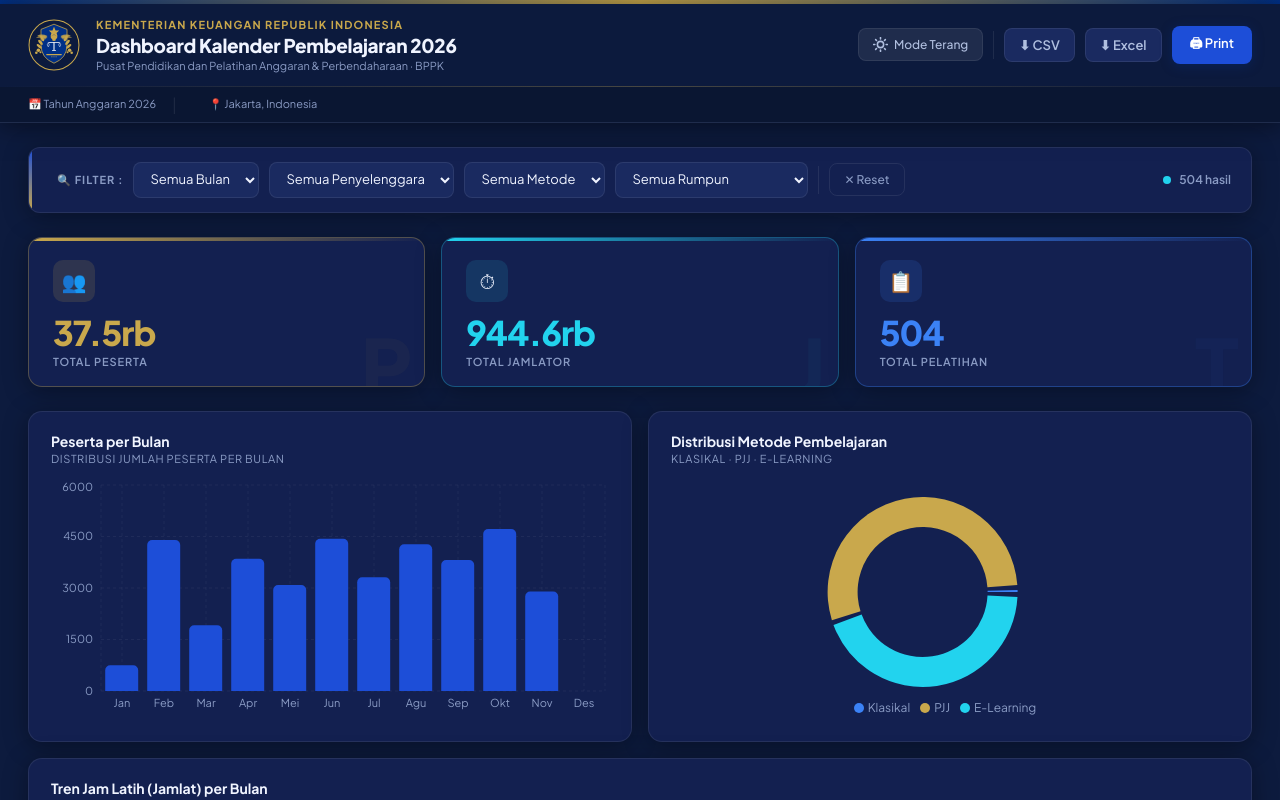
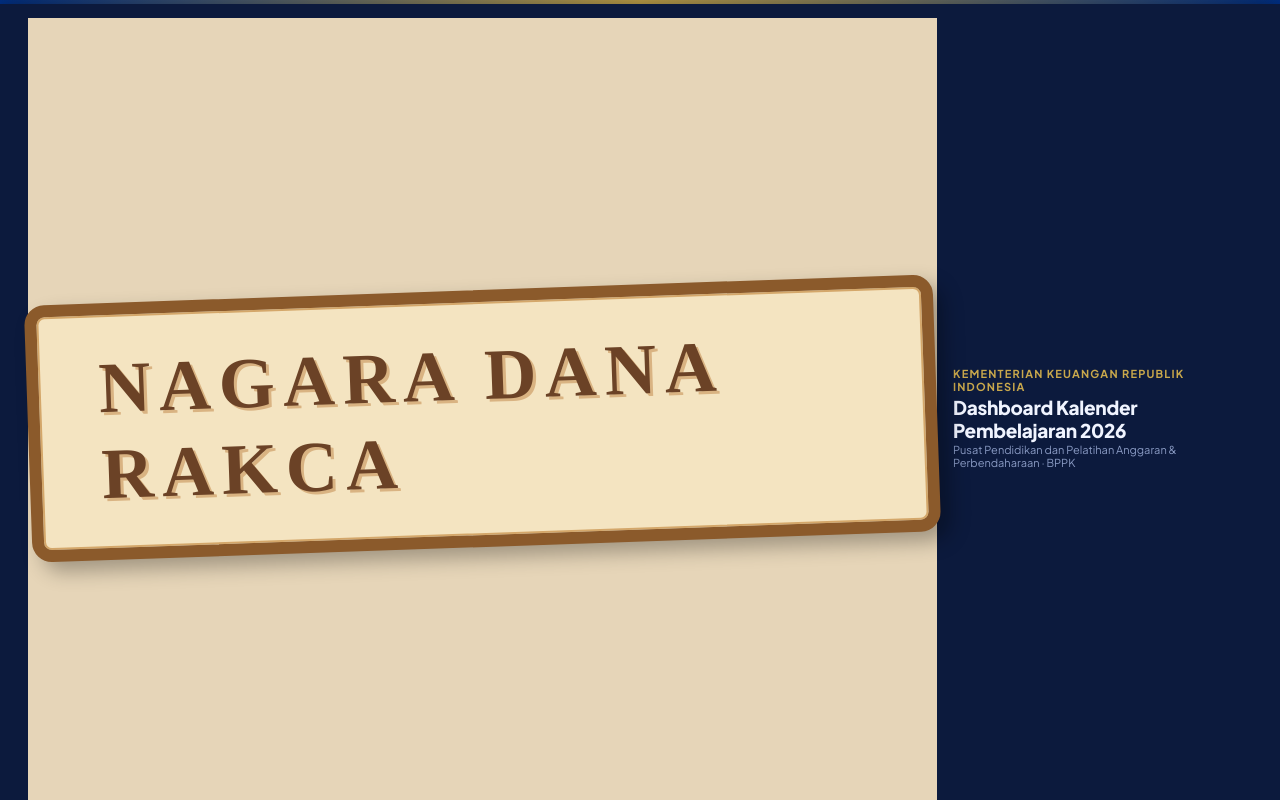
Before and after one commit to syifaapr00/TIM-AP-03, a React (Vite) app: page / in a window 1280 px wide. Shown: the top 800 px of the page. Built offline with nearby package versions, Linux system fonts and the light colour scheme.

Commit message:
Update KemenkeuLogo.jsx

```diff
--- a/src/KemenkeuLogo.jsx
+++ b/src/KemenkeuLogo.jsx
@@ -1,91 +1,43 @@
-// Logo NAGARA DANA RAKCA — SVG reconstruction
-export default function NagaraDanaRakcaLogo({ size = 56, mode = 'dark' }) {
-  const gold = '#C9A84C'
-  const blue = '#003087'
-  const emblem = mode === 'dark' ? '#FFFFFF' : blue
+import React from "react";
 
+const App = () => {
   return (
-    <svg width={size} height={size} viewBox="0 0 200 200" fill="none" xmlns="http://www.w3.org/2000/svg">
-      {/* Outer circle border */}
-      <circle cx="100" cy="100" r="96" fill="none" stroke={gold} strokeWidth="4"/>
+    <div style={styles.container}>
+      <div style={styles.stamp}>
+        <h1 style={styles.text}>NAGARA DANA RAKCA</h1>
+      </div>
+    </div>
+  );
+};
 
-      {/* Main shield shape */}
-      <path
-        d="M100 20 L150 40 L150 100 Q150 150 100 170 Q50 150 50 100 L50 40 Z"
-        fill={blue}
-        stroke={gold}
-        strokeWidth="3"
-      />
+const styles = {
+  container: {
+    display: "flex",
+    justifyContent: "center",
+    alignItems: "center",
+    height: "100vh",
+    backgroundColor: "#e6d5b8", // latar belakang krem tua seperti kertas
+    fontFamily: "Arial, sans-serif",
+  },
+  stamp: {
+    border: "12px solid #8b5a2b", // border coklat tebal seperti stempel
+    padding: "30px 60px",
+    backgroundColor: "#f4e4c1", // warna dalam stempel lebih terang
+    boxShadow: "inset 0 0 0 2px #d4a76a, 10px 10px 20px rgba(0,0,0,0.3)", // efek dalam dan bayangan
+    transform: "rotate(-2deg)", // sedikit miring seperti stempel asli
+    borderRadius: "20px 20px 20px 20px", // sudut sedikit melengkung
+  },
+  text: {
+    fontSize: "4.5rem",
+    fontWeight: "bold",
+    color: "#6b4226", // warna coklat tua seperti tinta stempel
+    margin: 0,
+    letterSpacing: "8px", // jarak antar huruf renggang
+    textTransform: "uppercase",
+    textShadow: "3px 3px 0px #d9b382", // efek shadow seperti tinta sedikit luntur
+    fontFamily: "'Times New Roman', serif",
+    lineHeight: 1.2,
+  },
+};
 
-      {/* Rice stalks - left */}
-      <ellipse cx="55" cy="75" rx="5" ry="12" fill={gold} transform="rotate(-30 55 75)"/>
-      <ellipse cx="48" cy="90" rx="5" ry="12" fill={gold} transform="rotate(-40 48 90)"/>
-      <ellipse cx="43" cy="105" rx="5" ry="12" fill={gold} transform="rotate(-50 43 105)"/>
-
-      {/* Rice stalks - right */}
-      <ellipse cx="145" cy="75" rx="5" ry="12" fill={gold} transform="rotate(30 145 75)"/>
-      <ellipse cx="152" cy="90" rx="5" ry="12" fill={gold} transform="rotate(40 152 90)"/>
-      <ellipse cx="157" cy="105" rx="5" ry="12" fill={gold} transform="rotate(50 157 105)"/>
-
-      {/* Cotton - left */}
-      <circle cx="40" cy="120" r="7" fill={gold}/>
-      <circle cx="32" cy="130" r="5" fill={gold}/>
-      <circle cx="48" cy="128" r="4" fill={gold}/>
-
-      {/* Cotton - right */}
-      <circle cx="160" cy="120" r="7" fill={gold}/>
-      <circle cx="168" cy="130" r="5" fill={gold}/>
-      <circle cx="152" cy="128" r="4" fill={gold}/>
-
-      {/* Main central star */}
-      <polygon
-        points="100,30 106,44 120,44 110,54 114,68 100,60 86,68 90,54 80,44 94,44"
-        fill={gold}
-      />
-
-      {/* Wings - left */}
-      <path d="M75 65 Q50 55 35 65 Q52 67 65 75" fill={gold} opacity="0.85"/>
-      <path d="M75 70 Q48 58 30 72 Q50 72 65 80" fill={gold} opacity="0.6"/>
-
-      {/* Wings - right */}
-      <path d="M125 65 Q150 55 165 65 Q148 67 135 75" fill={gold} opacity="0.85"/>
-      <path d="M125 70 Q152 58 170 72 Q150 72 135 80" fill={gold} opacity="0.6"/>
-
-      {/* Central body */}
-      <ellipse cx="100" cy="70" rx="12" ry="8" fill={gold}/>
-      <ellipse cx="100" cy="80" rx="7" ry="5" fill={gold}/>
-
-      {/* Balance scale */}
-      {/* Center post */}
-      <rect x="98" y="88" width="4" height="32" fill="white" rx="2"/>
-      {/* Balance beam */}
-      <rect x="78" y="88" width="44" height="3" fill="white" rx="1.5"/>
-      {/* Left pan */}
-      <path d="M78 91 Q70 100 78 107 Q86 100 78 91Z" fill="none" stroke="white" strokeWidth="2"/>
-      {/* Right pan */}
-      <path d="M122 91 Q114 100 122 107 Q130 100 122 91Z" fill="none" stroke="white" strokeWidth="2"/>
-      {/* Base */}
-      <rect x="92" y="120" width="16" height="3" fill="white" rx="1.5"/>
-
-      {/* Bottom decoration */}
-      <rect x="70" y="135" width="60" height="4" fill={gold} rx="2"/>
-
-      {/* Small stars at bottom */}
-      <polygon
-        points="80,145 82,151 88,151 83,155 85,161 80,157 75,161 77,155 72,151 78,151"
-        fill={gold}
-        transform="scale(0.7) translate(25,150)"
-      />
-      <polygon
-        points="120,145 122,151 128,151 123,155 125,161 120,157 115,161 117,155 112,151 118,151"
-        fill={gold}
-        transform="scale(0.7) translate(25,150)"
-      />
-
-      {/* Decorative dots */}
-      <circle cx="100" cy="145" r="2" fill={gold}/>
-      <circle cx="108" cy="145" r="2" fill={gold}/>
-      <circle cx="92" cy="145" r="2" fill={gold}/>
-    </svg>
-  )
-}
+export default App;
```
